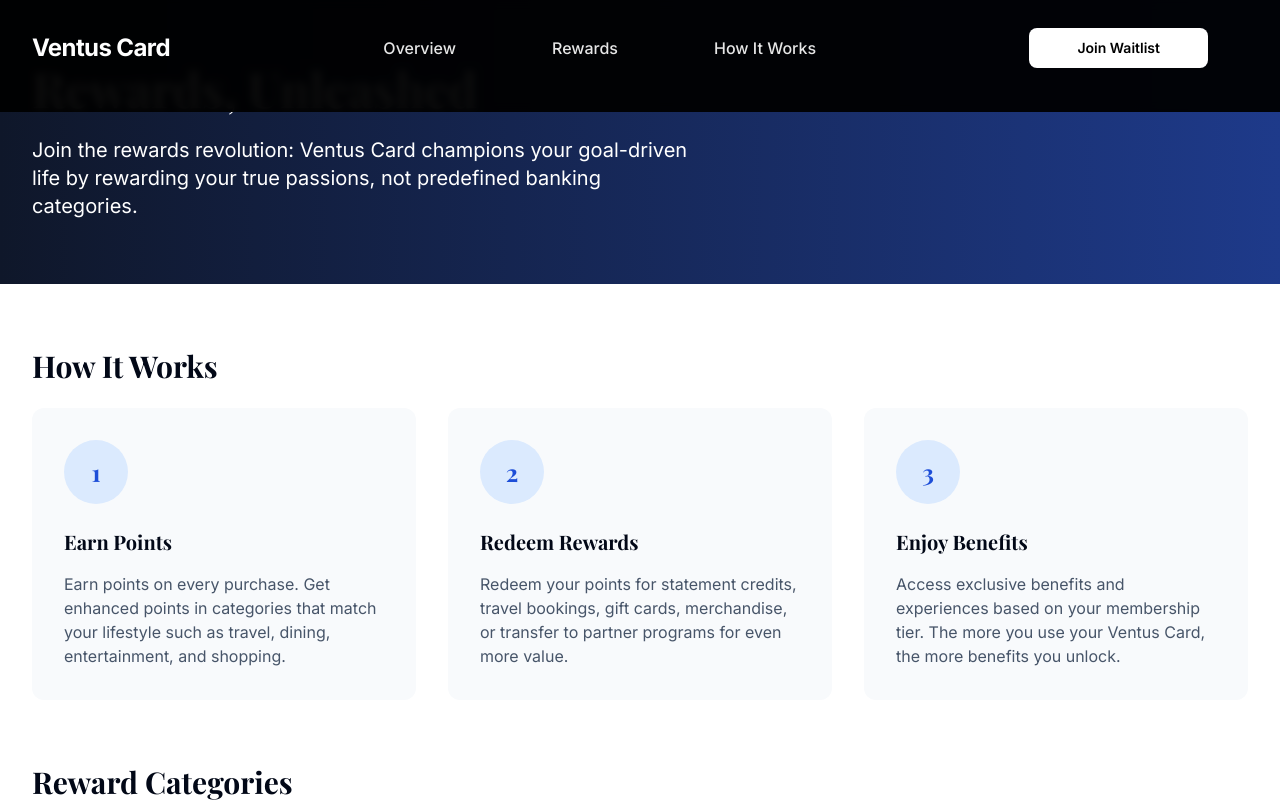
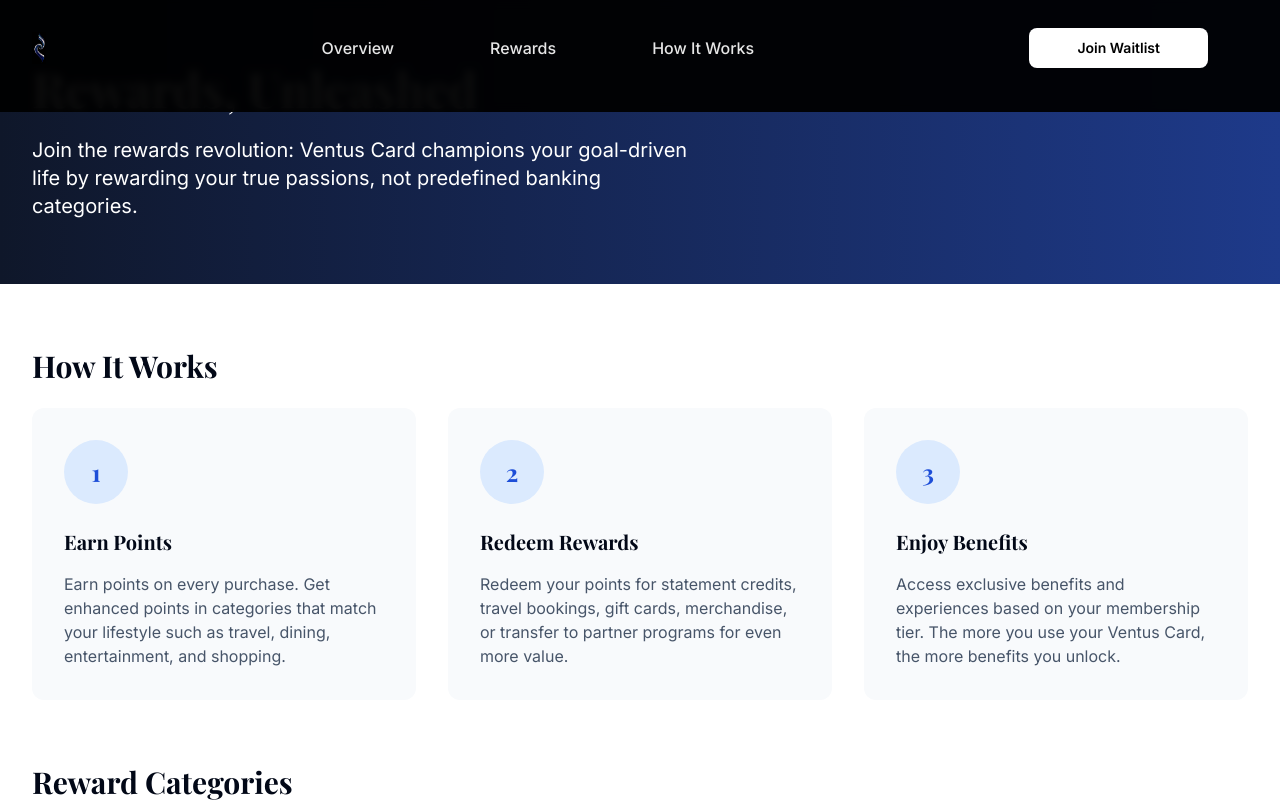
Before and after one commit to VentusCard/ventus, a React (Vite) app: page /rewards in a window 1280 px wide. Shown: the top 802 px of the page. Built offline with nearby package versions, Linux system fonts and the light colour scheme.

Commit message:
Replace text logo with image
Replaces the text "Ventus Card" in the top-left corner of the header with the Ventus Card logo image.

```diff
--- a/src/components/Navbar.tsx
+++ b/src/components/Navbar.tsx
@@ -10,7 +10,11 @@ const Navbar = () => {
       <div className="flex h-20 items-center justify-between px-6 md:px-8 max-w-7xl mx-auto pt-8 md:pt-12 lg:pt-12 pb-12 md:pb-16 lg:pb-16">
         {/* Logo/Brand */}
         <div className="flex items-center">
-          <span className="text-2xl font-bold text-white tracking-tight">Ventus Card</span>
+          <img
+            src="/lovable-uploads/e13d8713-7946-4a20-89dc-c60b7ea5d056.png"
+            alt="Ventus Card"
+            className="h-8 w-auto"
+          />
         </div>
 
         {/* Navigation Links */}
```
Also changed, not shown: public/lovable-uploads/e13d8713-7946-4a20-89dc-c60b7ea5d056.png (added).
